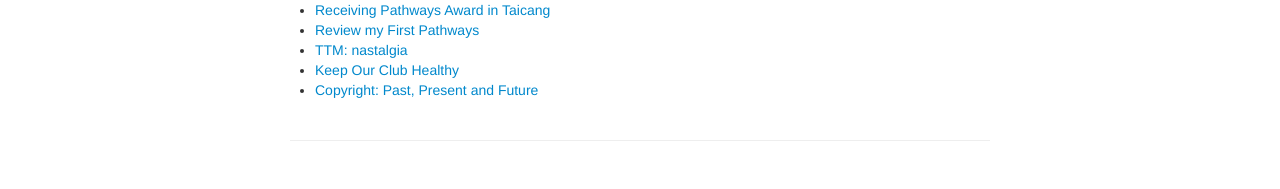
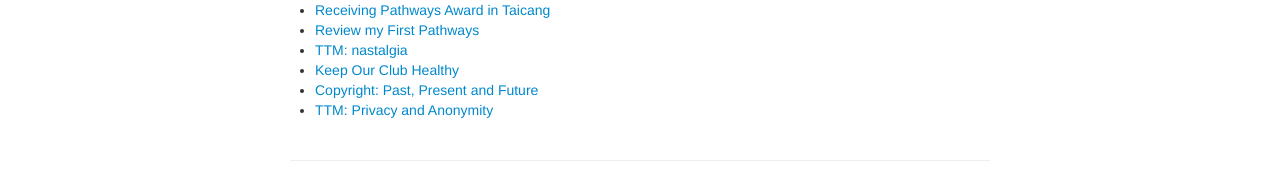
Before and after one commit to wxie2017/wxie2017.github.io, a Jekyll site: the page built from pages/talks.md, in a window 1280 px wide. Shown: the part 934-1123 px from the top of the page. Built offline with Jekyll 4.4.1, drawn with Linux system fonts in a browser that asks for light colours.

Commit message:
add new speech: privacy and anonymity

```diff
--- a/pages/talks.md
+++ b/pages/talks.md
@@ -55,3 +55,4 @@
 - [TTM: nastalgia](speech/TTM_nastalgia.html)
 - [Keep Our Club Healthy](speech/keep_our_club_heathy.html)
 - [Copyright: Past, Present and Future](speech/copyright_past_present_future.html)
+- [TTM: Privacy and Anonymity](speech/TTM_privacy_and_anonymity.html)
```
